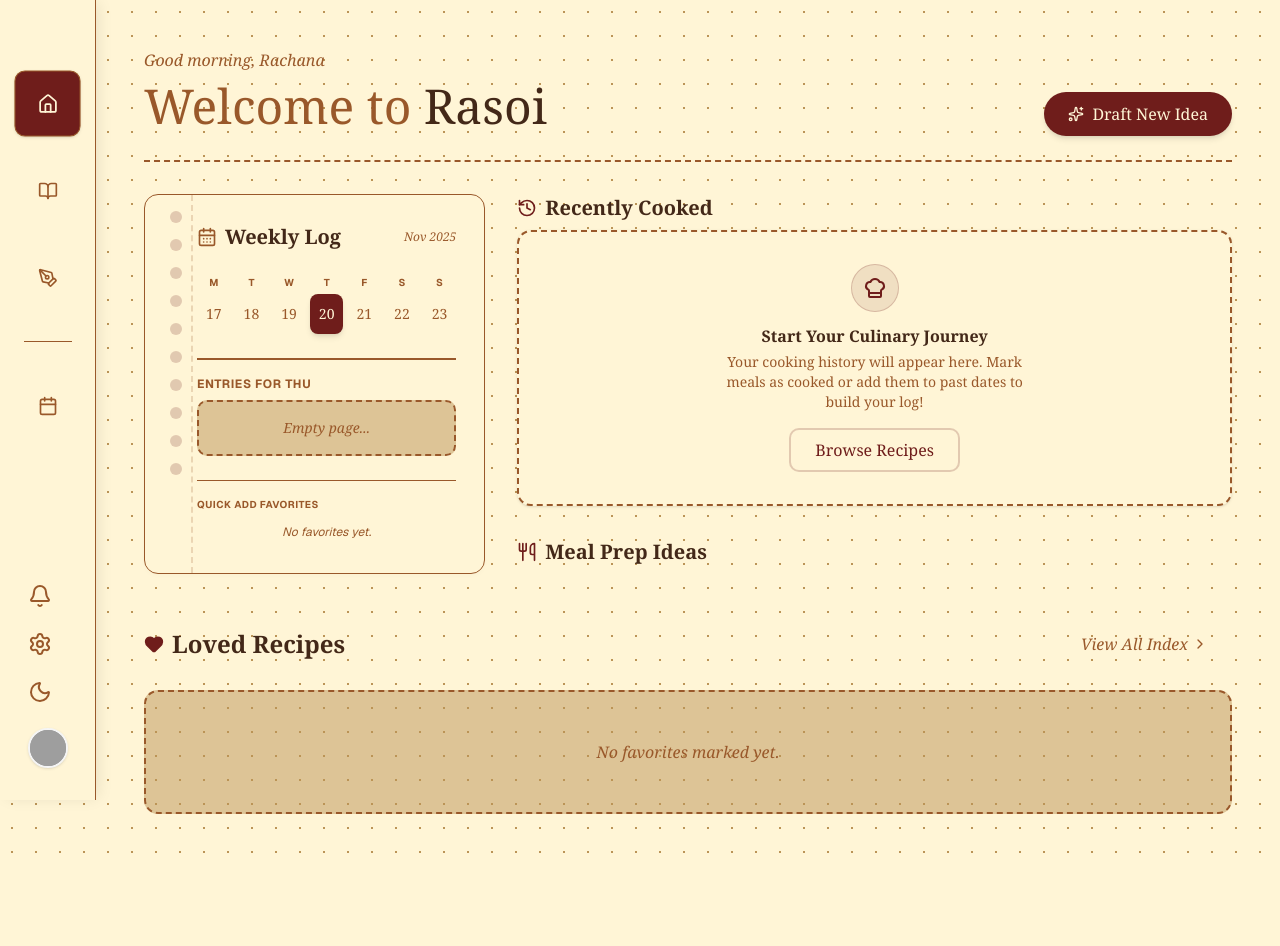
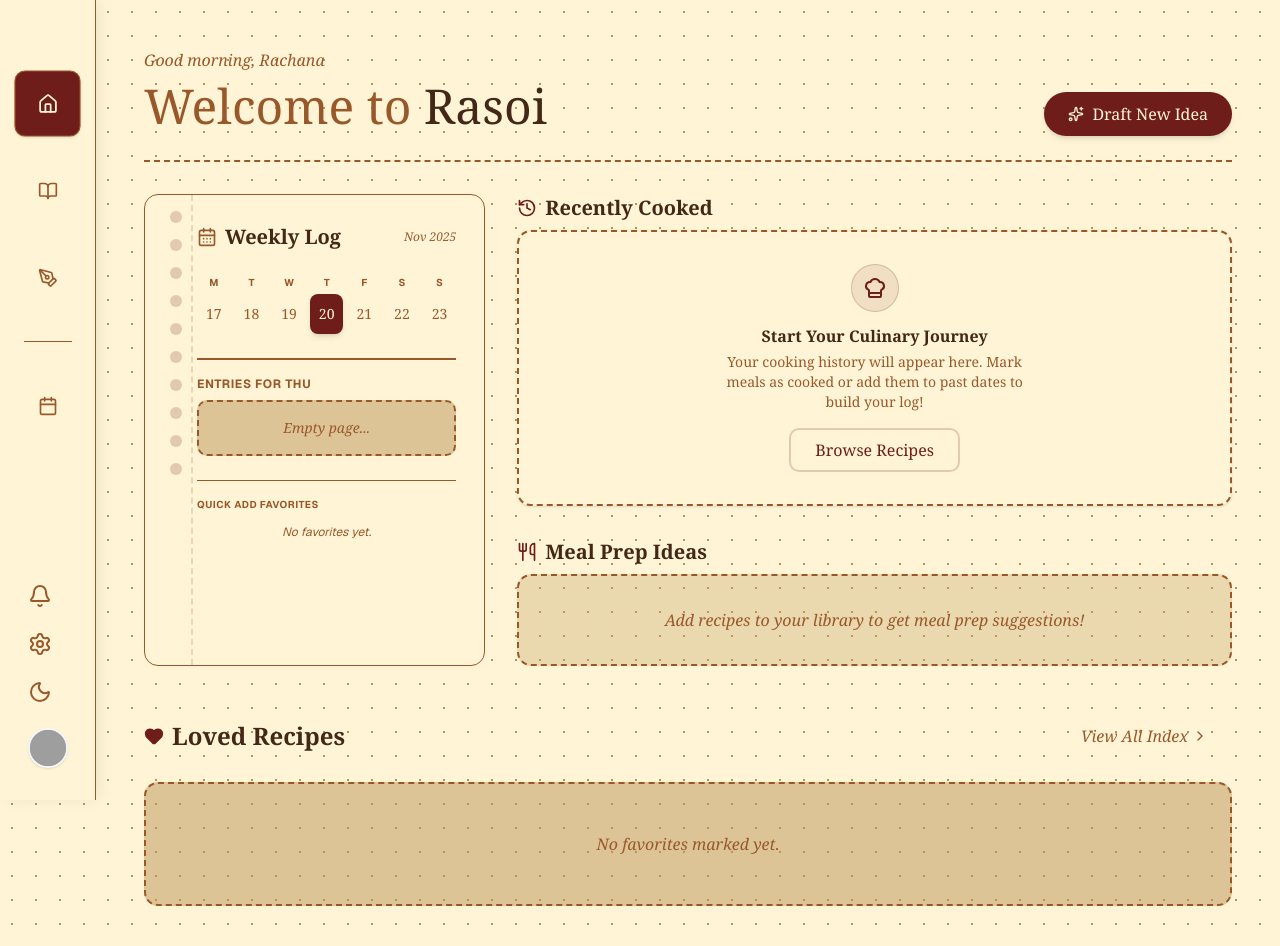
Before and after one commit to rachanahegde/rasoi-app, a Next.js app: page / in a window 1280 px wide. Before the commit the page ends 854 px from the top, so only its background shows below. Built offline with nearby package versions, Linux system fonts and the light colour scheme; grey boxes are pictures that could not be loaded.

Commit message:
feat: Refine meal prep suggestions by reducing count and adding an empty state, and filter recently cooked meals to the last month with a reduced display count.

```diff
--- a/src/components/MealPrepSuggestions.js
+++ b/src/components/MealPrepSuggestions.js
@@ -11,7 +11,7 @@ const MealPrepSuggestions = ({ recipes, onAddToPlan, navigateTo }) => {
 
         // Let's simulate "smart" suggestions by shuffling and picking 4
         const shuffled = [...recipes].sort(() => 0.5 - Math.random());
-        return shuffled.slice(0, 4);
+        return shuffled.slice(0, 3);
     }, [recipes]);
 
     return (
@@ -22,7 +22,8 @@ const MealPrepSuggestions = ({ recipes, onAddToPlan, navigateTo }) => {
             </div>
 
             <div className="grid grid-cols-1 sm:grid-cols-2 gap-4">
-                {suggestions.map(recipe => (
+                {suggestions.length > 0 ? (
+                    suggestions.map(recipe => (
                         <div key={recipe.id} className="bg-card p-3 rounded-xl border border-border shadow-sm hover:shadow-md hover:border-primary transition-all flex gap-4 group cursor-pointer" onClick={() => navigateTo('detail', recipe.id)}>
                             <div className="w-24 h-24 rounded-lg bg-muted shrink-0 overflow-hidden relative border border-border">
                                 {recipe.image ? (
@@ -65,7 +66,12 @@ const MealPrepSuggestions = ({ recipes, onAddToPlan, navigateTo }) => {
                                 </div>
                             </div>
                         </div>
-                ))}
+                    ))
+                ) : (
+                    <div className="col-span-full text-center py-8 bg-muted/30 rounded-xl border-2 border-dashed border-border text-muted-foreground font-serif italic">
+                        <p>Add recipes to your library to get meal prep suggestions!</p>
+                    </div>
+                )}
             </div>
         </div>
     );
--- a/src/components/RecentlyCooked.js
+++ b/src/components/RecentlyCooked.js
@@ -7,10 +7,14 @@ const RecentlyCooked = ({ recipes, mealPlan, onCookAgain, navigateTo }) => {
         const history = [];
         const today = new Date();
 
+        const oneMonthAgo = new Date();
+        oneMonthAgo.setMonth(oneMonthAgo.getMonth() - 1);
+
         // Iterate through meal plan to find past meals
         Object.entries(mealPlan).forEach(([dateStr, recipeIds]) => {
             const date = new Date(dateStr);
-            if (date < today) {
+            // Check if date is in the past and within the last month
+            if (date < today && date >= oneMonthAgo) {
                 recipeIds.forEach(id => {
                     const recipe = recipes.find(r => r.id === id);
                     if (recipe) {
@@ -28,21 +32,11 @@ const RecentlyCooked = ({ recipes, mealPlan, onCookAgain, navigateTo }) => {
             }
         });
 
-        // Sort by date descending and take top 5
-        return history.sort((a, b) => b.date - a.date).slice(0, 5);
+        // Sort by date descending and take top 4
+        return history.sort((a, b) => b.date - a.date).slice(0, 4);
     }, [recipes, mealPlan]);
 
-    // Temporary demo data for visualization
-    const demoMeals = useMemo(() => {
-        return recipes.slice(0, 4).map((recipe, i) => {
-            const d = new Date();
-            d.setDate(d.getDate() - (i + 1) * 2);
-            return { recipe, date: d };
-        });
-    }, [recipes]);
-
-    // Use demo data if no real history exists (for now, as requested)
-    const displayMeals = recentMeals.length > 0 ? recentMeals : demoMeals;
+    const displayMeals = recentMeals;
 
     if (displayMeals.length === 0) {
         return (
```
Lines whose indentation alone changed are shown as unchanged.
